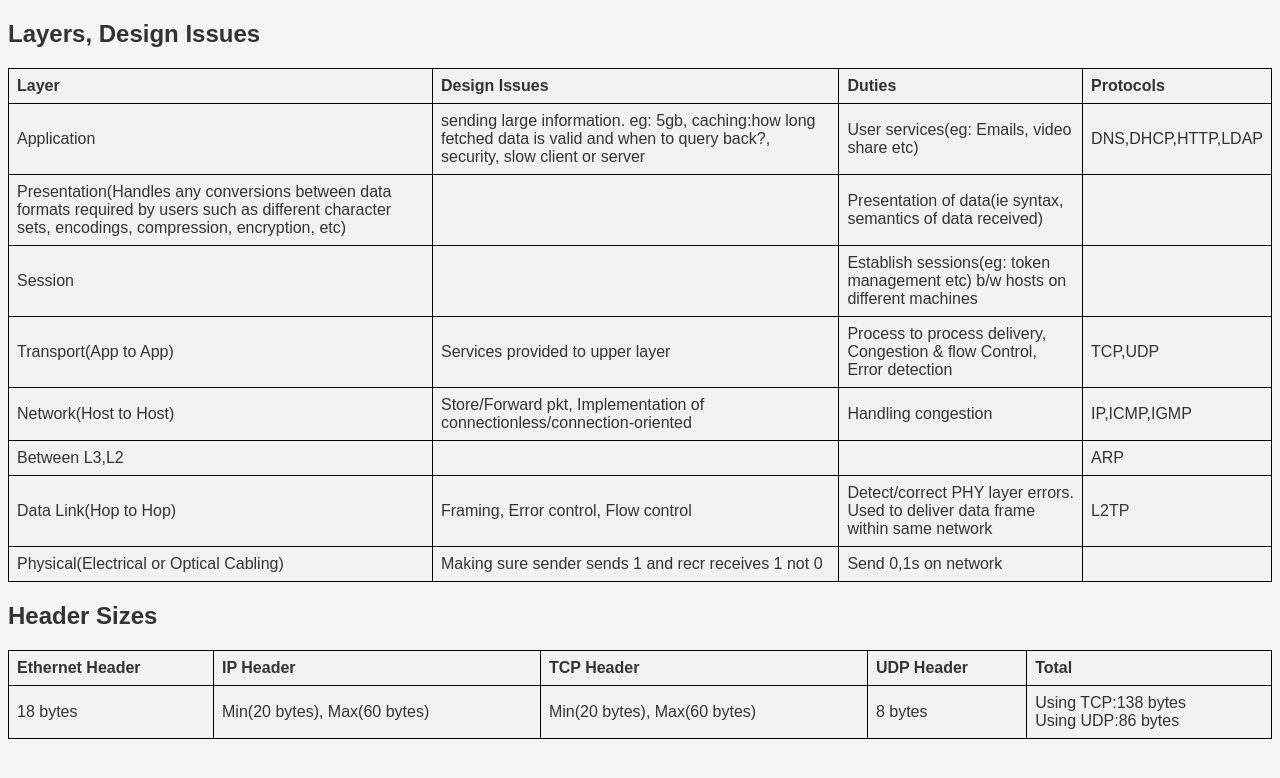
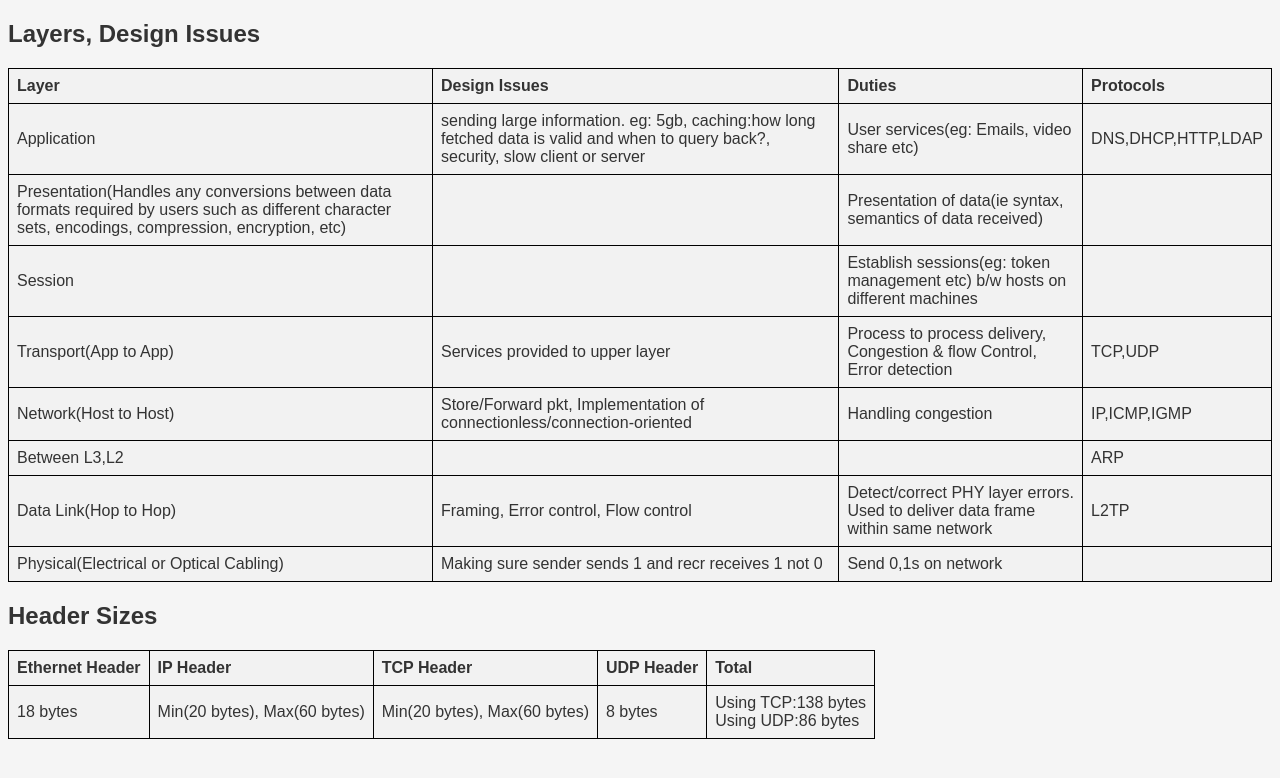
Before and after one commit to code-with-amitk/code-with-amitk.github.io, a Jekyll site: the page docs/Networking/OSI-Layers/index.html, which Jekyll copies as it is, in a window 1280 px wide. Shown: the top 778 px of the page. Built offline with Jekyll 4.4.1, drawn with Linux system fonts in a browser that asks for light colours.

Commit message:
Update styles.css

```diff
--- a/docs/css/styles.css
+++ b/docs/css/styles.css
@@ -56,7 +56,8 @@
 
   table {
     border-collapse: collapse;
-    width: 100%;
+    /*width: 100%;*/
+    border: 1px solid black;
   }
 
   /*
@@ -70,3 +71,48 @@
     text-align: left;
     background-color: #f2f2f2;
   }
+
+.code-block {
+    background-color: #f1f1f1;
+    padding: 10px;
+    border-radius: 5px;
+    font-family: monospace;
+    font-size: 14px;
+    line-height: 1.5;
+    white-space: pre-wrap;
+}
+
+#search-bar {
+  position: absolute;
+  top: 0;
+  right: 0;
+  padding: 10px;
+  background-color: #f1f1f1;
+}
+
+/* Style the sidebar */
+.sidebar {
+  height: 100%;
+  width: 200px;
+  position: fixed;
+  z-index: 1;
+  top: 0;
+  left: 0;
+  background-color: #f1f1f1;
+  overflow-x: hidden;
+  padding-top: 20px;
+}
+
+/* Style the links inside the sidebar */
+.sidebar a {
+  padding: 6px 8px 6px 16px;
+  text-decoration: none;
+  font-size: 20px;
+  color: #818181;
+  display: block;
+}
+
+/* Change the color of links on hover */
+.sidebar a:hover {
+  color: #f1f1f1;
+}
```
